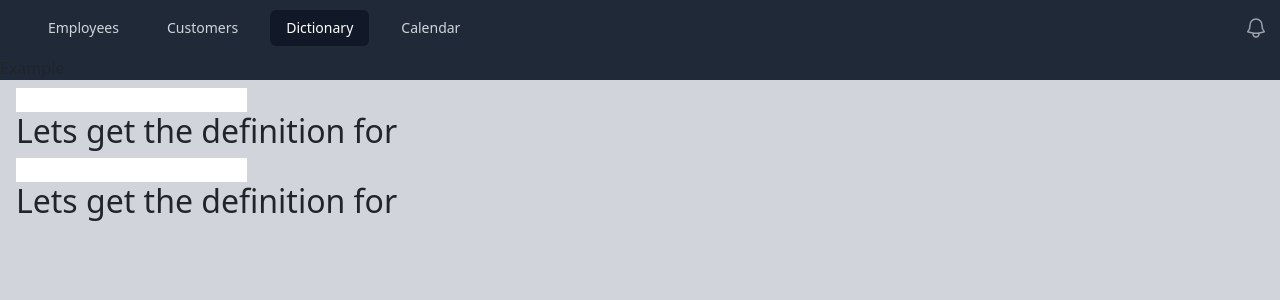
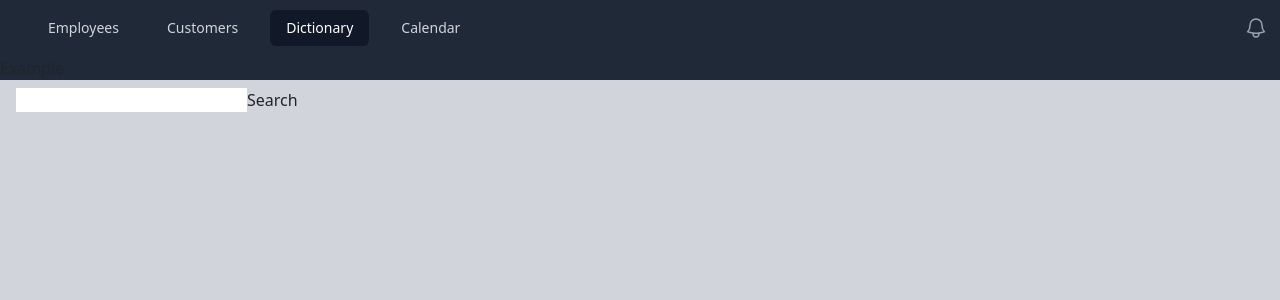
Before and after one commit to barkouchyass/react, a React (Create React App) app: page /dictionary in a window 1280 px wide. Shown: the top 300 px of the page. Built offline with nearby package versions, Linux system fonts and the light colour scheme.

Commit message:
create page NotFound

```diff
--- a/src/App.js
+++ b/src/App.js
@@ -9,6 +9,7 @@ import { BrowserRouter, Routes, Route } from 'react-router-dom';
 import Customers from './pages/Customers';
 import Dictionary from './pages/Dictionary';
 import Definition from './pages/Definition';
+import NotFound from './components/NotFound';
 function App() {
 
   return (
@@ -18,12 +19,13 @@ function App() {
         <Routes>
           <Route path='/employees' element={<Employees />} />
           <Route path='/dictionary' element={<Dictionary />} />
-          <Route path='/definition' element={<Definition />} />
           <Route
             path='/definition/:search'
             element={<Definition />}
           />
           <Route path='/customers' element={<Customers />} />
+          <Route path='/404' element={<NotFound />} />
+          <Route path='*' element={<NotFound />} />
         </Routes>
       </Header>
     </BrowserRouter>
--- /dev/null
+++ b/src/components/NotFound.js
@@ -0,0 +1,3 @@
+export default function NotFound() {
+    return<p>the page you are looking for not found</p>
+}
--- a/src/pages/Definition.js
+++ b/src/pages/Definition.js
@@ -1,30 +1,48 @@
 import { useState, useEffect } from "react";
-import { useParams } from "react-router-dom";
+import { useParams, useNavigate, Link } from "react-router-dom";
 import { v4 as uuidv4 } from "uuid";
+import NotFound from "../components/NotFound";
 export default function Definition() {
-    const [word, setWord] = useState([]);
+    const [word, setWord] = useState();
+    const [notFound, setNotFound] = useState(false);
     console.log(useParams());
-    let {search}=useParams();
+    let { search } = useParams();
+    const navigate = useNavigate();
 
     useEffect(() => {
         fetch('https://api.dictionaryapi.dev/api/v2/entries/en/' + search)
-            .then((response) => response.json())
+            .then((response) => {
+                if (response.status === 404) {
+                    setNotFound(true);
+                }
+                return response.json();
+            }
+            )
             .then((data) => {
-                setWord(data[0]?.meanings || []);
+                setWord(data[0].meanings);
             })
             .catch((error) => console.error("Error fetching data:", error));
     }, []);
 
+    if (notFound === true) {
+        return(
+        <>
+            <NotFound />
+            <Link to='/dictionary'>Search another</Link>
+        </>
+        );}
     return (
         <>
-            <h1>Here is a definition</h1>
             {word
-                ? word.map((meaning) => (
-                    <p key={uuidv4()}>
-                        {meaning.partOfSpeech + ': '}
-                        {meaning.definitions[0].definition}
-                    </p>
-                )) : null}
+                ? <>
+                    <h1>Here is a definition</h1>
+                    {word.map((meaning) => (
+                        <p key={uuidv4()}>
+                            {meaning.partOfSpeech + ': '}
+                            {meaning.definitions[0].definition}
+                        </p>
+                    ))}</>
+                : null}
         </>
     );
 }
--- a/src/pages/Dictionary.js
+++ b/src/pages/Dictionary.js
@@ -1,13 +1,8 @@
 import { useState, useEffect } from 'react';
+import { useNavigate } from 'react-router-dom';
 export default function Dictionary() {
     const [word, setWord] = useState('');
-    const [word2, setWord2] = useState('');
-    useEffect(() => {
-        console.log('Stat Updated', word);
-    },[word]);
-    useEffect(() => {
-        console.log('Stat Updated', word2);
-    },[word2]);
+    const navigate = useNavigate();
 
     return (<>
         <input
@@ -15,15 +10,11 @@ export default function Dictionary() {
             onChange={(e) => {
                 setWord(e.target.value);
 
-            }} />
-        <h2>Lets get the definition for {word}</h2>
-        <input
-            type='text'
-            onChange={(e) => {
-                setWord2(e.target.value);
-
-            }} />
-        <h2>Lets get the definition for {word2}</h2>
+            }}
+            />
+    <button onClick={()=>{
+        navigate('/definition/' + word , {replace:true})
+    }}>Search</button>
     </>
     );
 }
```
